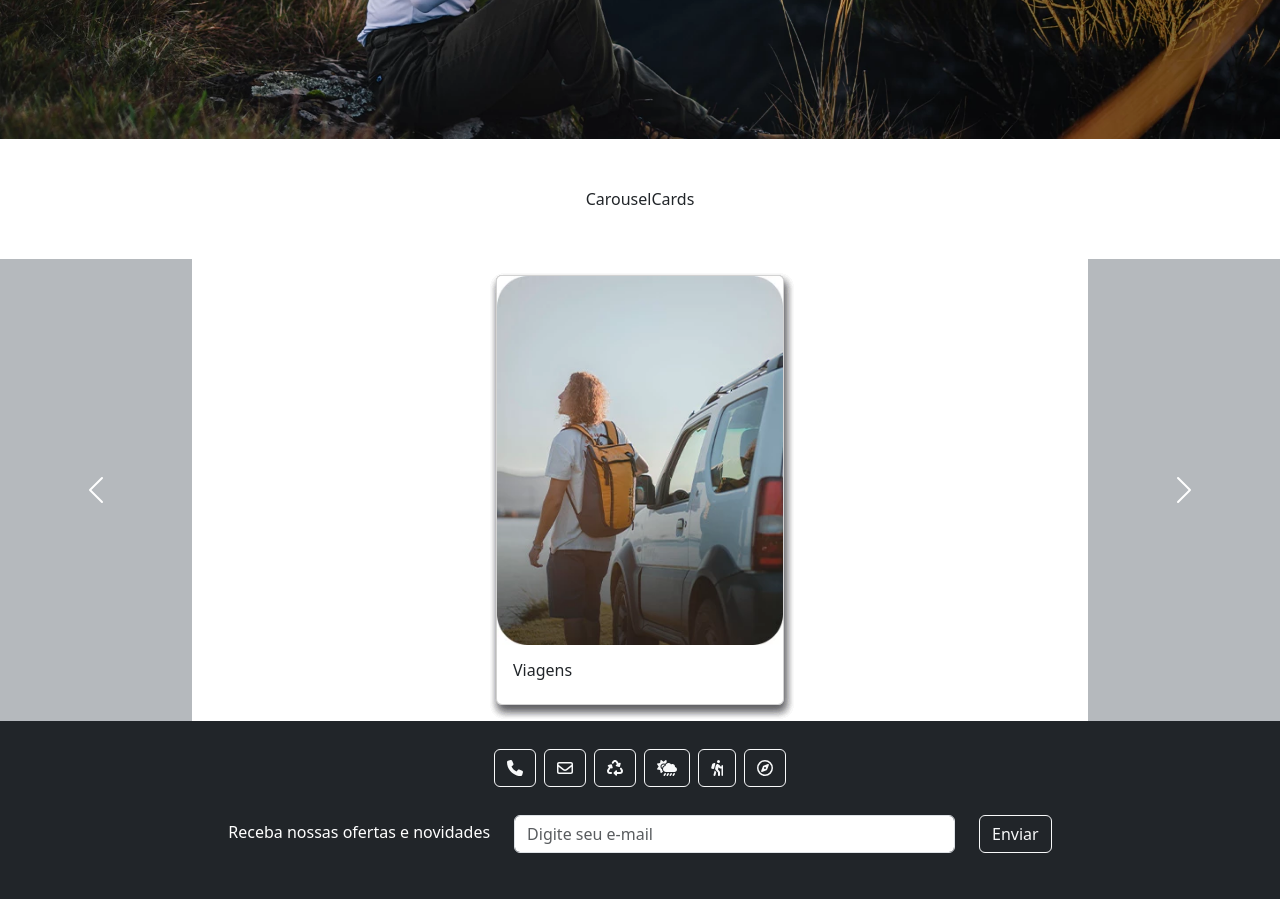
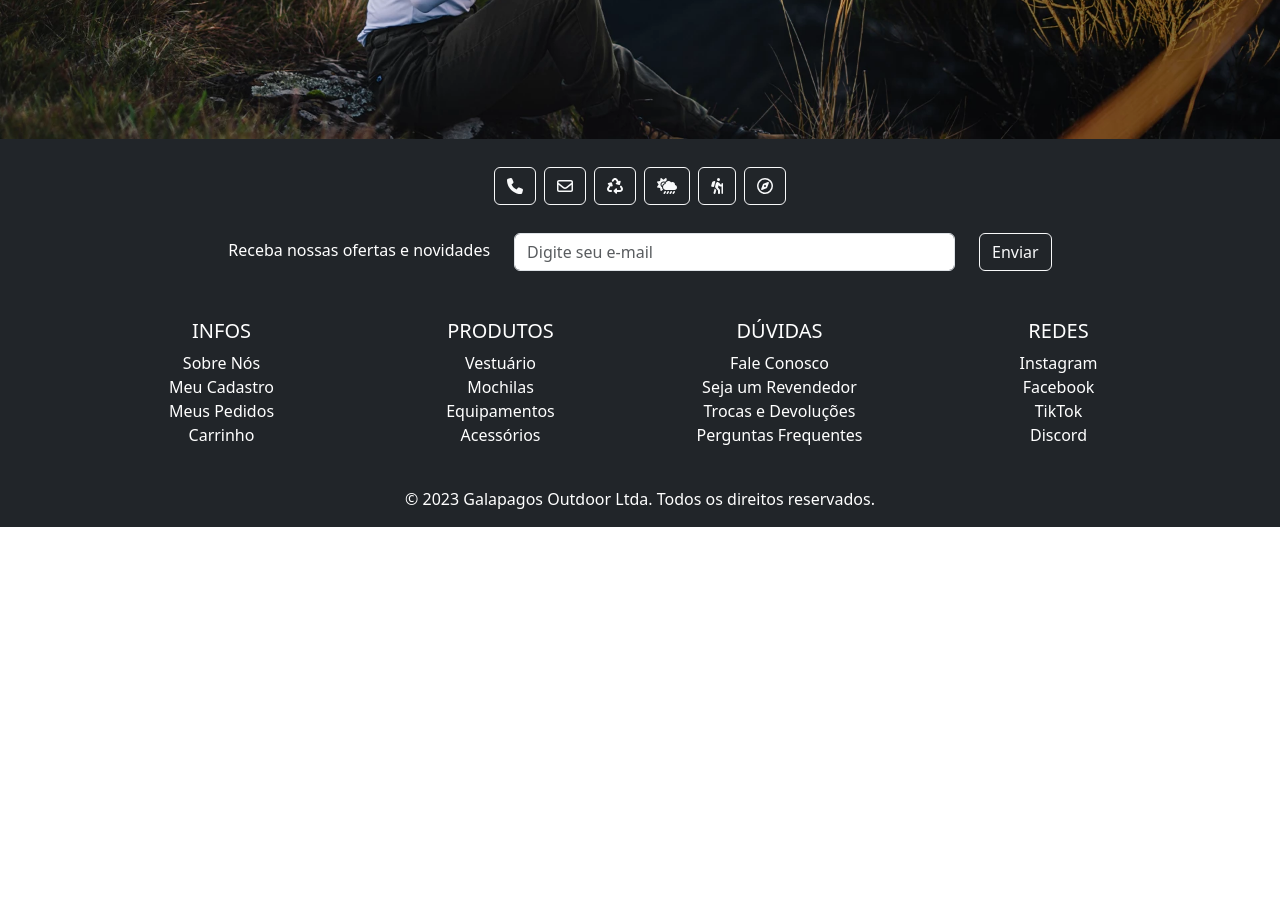
Before and after one commit to denisonkolling/galapagos-website, a React (Vite) app: page /history in a window 1280 px wide. Shown: the part 580-1479 px from the top of the page. After the commit the page ends 1107 px from the top, so only its background shows below. Built offline with nearby package versions, Linux system fonts and the light colour scheme.

Commit message:
update about and history

```diff
--- a/src/pages/About.jsx
+++ b/src/pages/About.jsx
@@ -3,7 +3,7 @@ import React from 'react';
 const About = () => {
 	return (
 		<div className='container d-flex align-items-center justify-content-center p-5'>
-			<h1>About</h1>
+			<h1>Onde tudo começou</h1>
 		</div>
 	);
 };
--- a/src/pages/History.jsx
+++ b/src/pages/History.jsx
@@ -13,8 +13,7 @@ const History = () => {
 			<div>
 				<img src={img} className="d-block w-100" alt="..." />
 			</div>
-      <CarouselCards />
-      <CategoryCard />
+
 		</div>
 	);
 };
```
